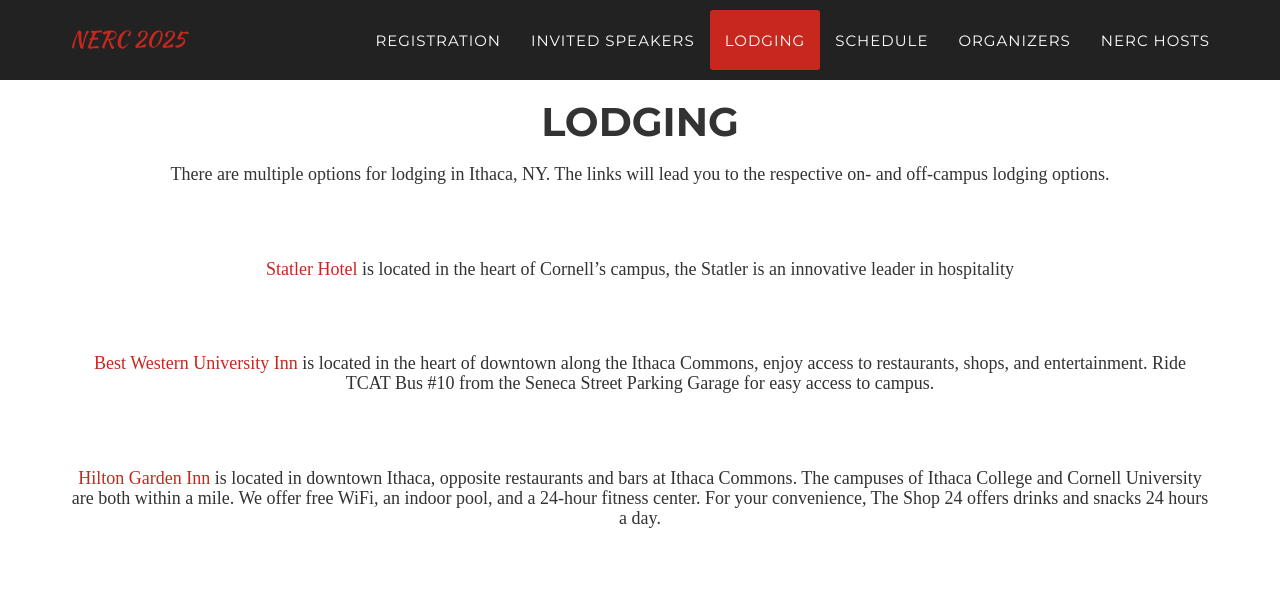
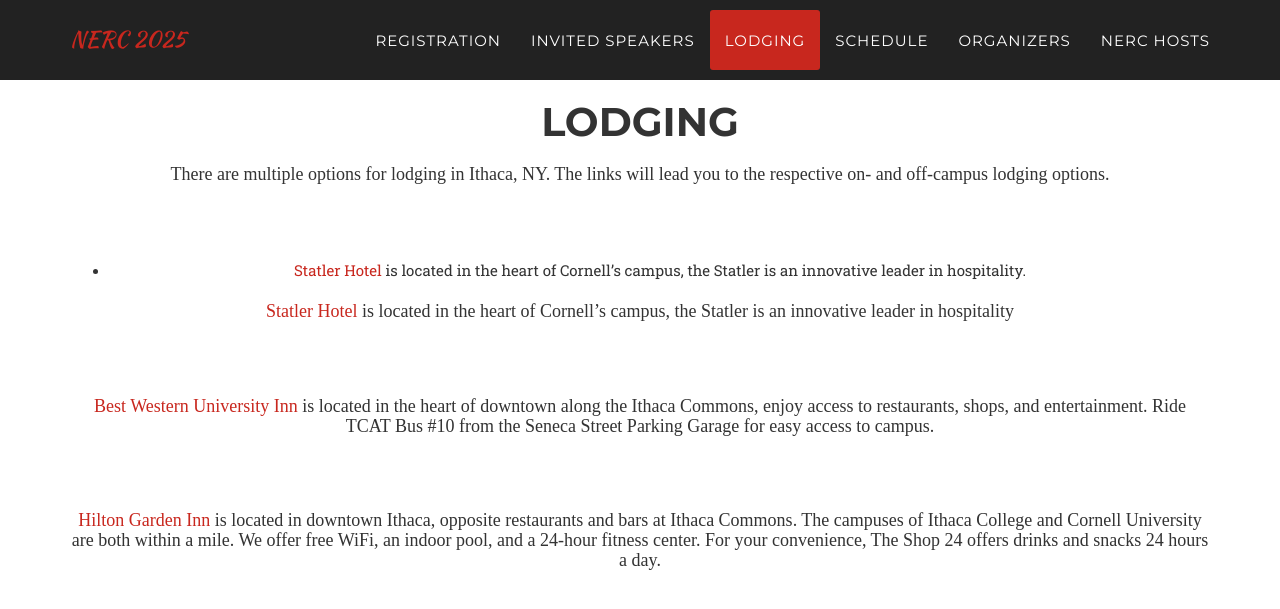
Before and after one commit to Cornell-Tech-AIRLab/cornell2025.nerc.io, a Jekyll site: the page built from index.html, in a window 1280 px wide and 900 px high, scrolled down 2520 px. Shown: the top 609 px of the window. Built offline with Jekyll 4.4.1, drawn with Linux system fonts in a browser that asks for light colours; some web fonts are replaced.

Commit message:
test list in lodging

```diff
--- a/_includes/lodging.html
+++ b/_includes/lodging.html
@@ -5,6 +5,9 @@
                 <div class="col-lg-12 text-center">
                     <h2 class="section-heading">Lodging</h2>
                     <h3 class="section-subheading">There are multiple options for lodging in Ithaca, NY. The links will lead you to the respective on- and off-campus lodging options.</h3>
+                    <ul>
+                        <li><a href="https://statlerhotel.cornell.edu/">Statler Hotel</a> is located in the heart of Cornell’s campus, the Statler is an innovative leader in hospitality.</li>
+                    </ul>
                     <h3 class="section-subheading"><a href="https://statlerhotel.cornell.edu/">Statler Hotel</a> is located in the heart of Cornell’s campus, the Statler is an innovative leader in hospitality</h3>
                     <h3 class="section-subheading"><a href="https://www.bestwestern.com/en_US/book/hotels-in-ithaca/best-western-university-inn/propertyCode.33065.html">Best Western University Inn</a> is located in the heart of downtown along the Ithaca Commons, enjoy access to restaurants, shops, and entertainment.  Ride TCAT Bus #10 from the Seneca Street Parking Garage for easy access to campus.</h3>
                     <h3 class="section-subheading"><a href="https://www.hilton.com/en/hotels/ithiggi-hilton-garden-inn-ithaca/">Hilton Garden Inn</a> is located in downtown Ithaca, opposite restaurants and bars at Ithaca Commons. The campuses of Ithaca College and Cornell University are both within a mile. We offer free WiFi, an indoor pool, and a 24-hour fitness center. For your convenience, The Shop 24 offers drinks and snacks 24 hours a day.</h3>
```
